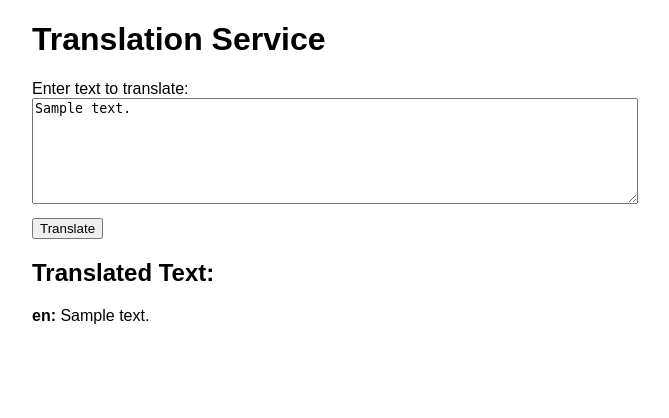
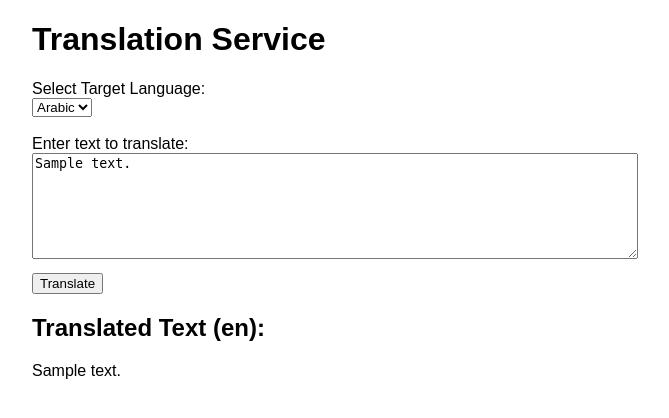
Before and after one commit to abdullah302Amin/testingwebapp, a Flask app: template templates/index.html in a window 1280 px wide. Shown: the top 418 px of the page, without its empty margins (308-977 px from the left). Run offline with Flask 3, Linux system fonts and the light colour scheme; the template is opened without the code that fills it: most values are stand-ins (such as "Sample title", 1, 10 or a date in 2020).

Commit message:
Update index.html

```diff
--- a/templates/index.html
+++ b/templates/index.html
@@ -21,28 +21,28 @@
         .translation {
             margin-top: 20px;
         }
-        .translation div {
-            margin-bottom: 10px;
-        }
     </style>
 </head>
 <body>
     <div class="container">
         <h1>Translation Service</h1>
         <form method="POST">
+            <label for="language">Select Target Language:</label><br>
+            <select id="language" name="language" required>
+                <option value="ar">Arabic</option>
+                <option value="hi">Hindi</option>
+                <option value="ur">Urdu</option>
+            </select><br><br>
+
             <label for="text">Enter text to translate:</label><br>
-            <textarea id="text" name="text">{{ original_text or "" }}</textarea><br>
+            <textarea id="text" name="text" required>{{ original_text or "" }}</textarea><br>
             <button type="submit">Translate</button>
         </form>
 
-        {% if translations %}
+        {% if translated_text %}
         <div class="translation">
-            <h2>Translated Text:</h2>
-            {% for translation in translations %}
-            <div>
-                <strong>{{ translation.language }}:</strong> {{ translation.translated_text }}
-            </div>
-            {% endfor %}
+            <h2>Translated Text ({{ target_language }}):</h2>
+            <p>{{ translated_text }}</p>
         </div>
         {% endif %}
     </div>
```
